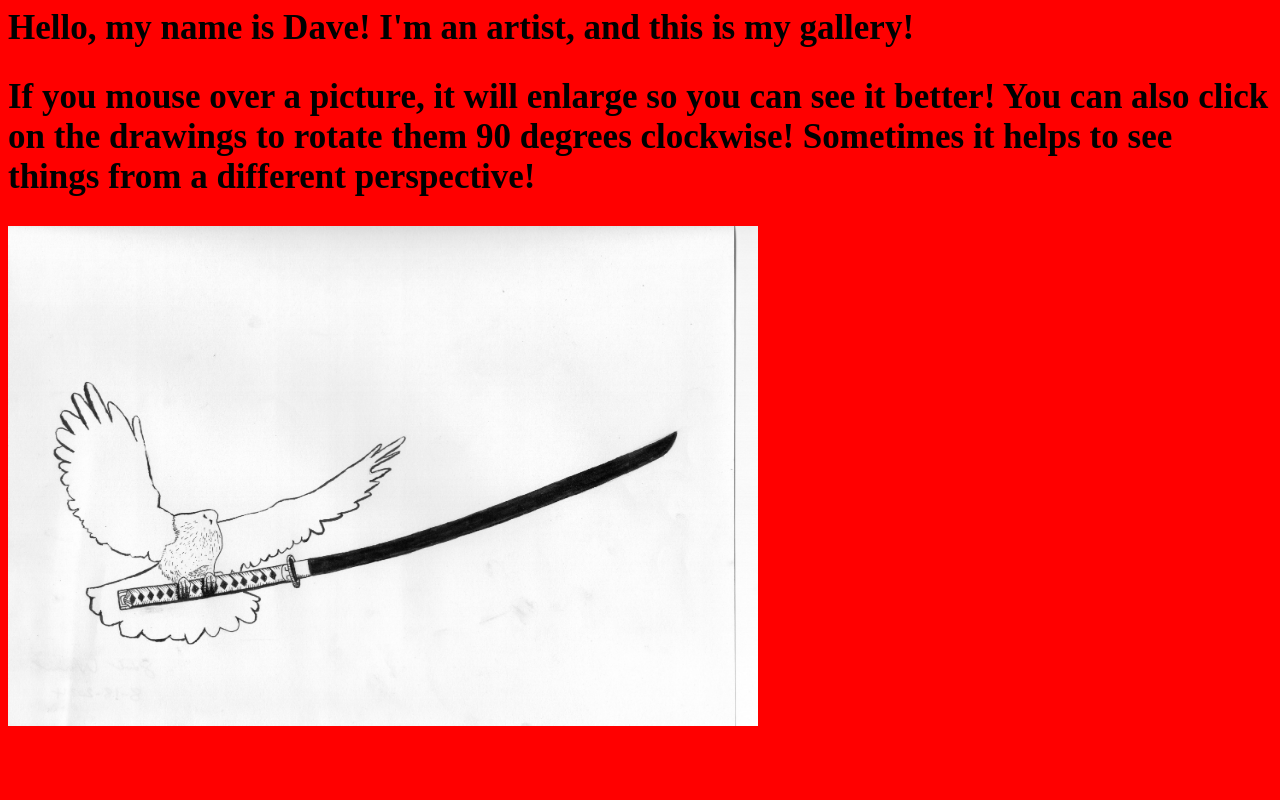
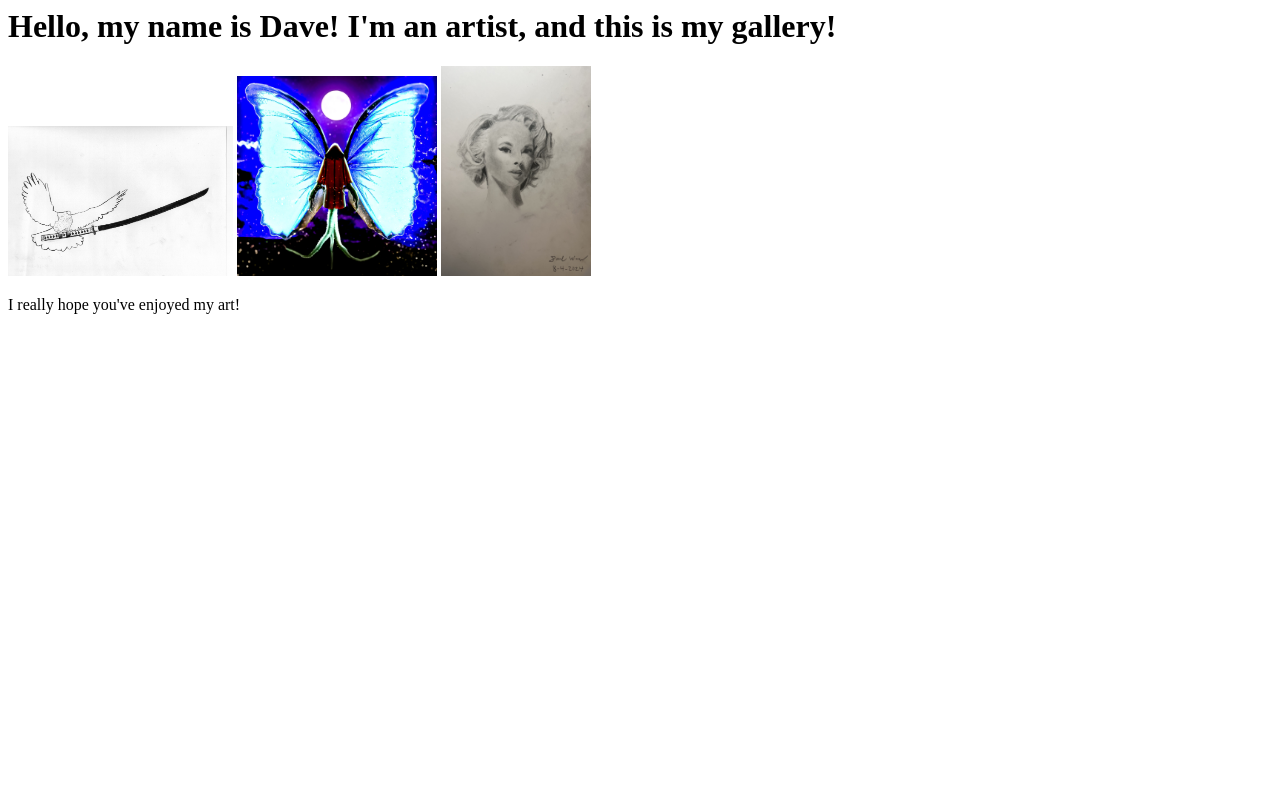
Before and after one commit to dwarner91/DavetheArtist, a plain HTML site: page index.html in a window 1280 px wide. Shown: the top 800 px of the page. Drawn offline with Linux system fonts and the light colour scheme.

Commit message:
added a picture and css

```diff
--- a/index.html
+++ b/index.html
@@ -2,20 +2,23 @@
     <title>Hello jQuery world!</title>
     <meta charset="UTF-8">
     <meta name="viewport" content="width=device-width">
+    <script type="text/javascript" src="jquery-3.7.1.min.js"></script>
+    <script type="text/javascript" src="script.js"></script>
   </head>
   <body>
     <header><h1>Hello, my name is Dave! I'm an artist, and this is my gallery!</h1></header>
     <nav></nav>
     <!-- <button id="enlarge">Click here to enlarge the drawing!</button>
     <button id="shrink">Click here to shrink the drawing!</button> -->
-    <h2>If you mouse over a picture, it will enlarge so you can see it better! You can also click on the drawings to rotate them 90 degrees clockwise! Sometimes it helps to see
+    <!-- <h2>If you mouse over a picture, it will enlarge so you can see it better! You can also click on the drawings to rotate them 90 degrees clockwise! Sometimes it helps to see
       things from a different perspective!
-    </h2>
+    </h2> -->
     <main>
+      <input type="image" src="dove.jpg" alt="Dove wielding a katana" class="wide">
+      <input type="image" src="Eldritch Butterfly Final.jpg" alt="Eldritch Butterfly Monster" class="square">
+      <input type="image" src="singer.jpg" alt="Portrait of a Singer" class="tall">
       <p>I really hope you've enjoyed my art!</p>
      </main>
     <footer></footer>
 
-    <script type="text/javascript" src="jquery-3.7.1.min.js"></script>
-    <script type="text/javascript" src="script.js"></script>
   </body>
--- /dev/null
+++ b/main.css
@@ -0,0 +1 @@
+.selected {border: 5px solid red};
--- a/script.js
+++ b/script.js
@@ -1,17 +1,34 @@
 $(document).ready(function(){
-$(':header').css('font-size', '35px');
-$('body').css('background-color', 'red');
-$('main').prepend('<input type= "image" src="dove.jpg" alt="dove wielding a black katana" class="wide">', '<br>' , '<input type= "image" src="Eldritch Butterfly Final.jpg" alt="eldritch butterfly monster" class= "square">');
-$('input').click(function(){$(this).animate({'rotate': '+=90deg'})});
-$('.square').css({'width': '500px', 'height': '500px', 'margin-top' : '150px'}).mouseover(function(){$(this).animate({'width' : '1000px', 'height' : '1000px'})}).mouseleave(function(){$(this).animate({'width' : '500px', 'height' : '500px'})});
-$('.wide').css({'width': '750px', 'height': '500px'}).mouseover(function(){$(this).animate({'width' : '1500px', 'height' : '1000px'})}).mouseleave(function(){$(this).animate({'width' : '750px', 'height' : '500px'})});
-$('p:last-child').css({'font-size': '20px', 'font-weight': 'bold'});
+// $(':header').css('font-size', '35px');
+// $('body').css('background-color', 'red');
+// $('main').prepend('<input type= "image" src="dove.jpg" alt="dove wielding a black katana" class="wide">', '<br>' , '<input type= "image" src="Eldritch Butterfly Final.jpg" alt="eldritch butterfly monster" class= "square">');
+// $('input').click(function(){$(this).animate({'rotate': '+=90deg'})});
+$('.square').css({'width': '200px', 'height': '200px'})
+
+// .mouseover(function(){$(this).animate({'width' : '1000px', 'height' : '1000px'})}).mouseleave(function(){$(this).animate({'width' : '500px', 'height' : '500px'})});
+$('.wide').css({'width': '225px', 'height': '150px'})
+
+$('.tall').css({'width': '150px', 'height': '210px'})
+
+// .mouseover(function(){$(this).animate({'width' : '1500px', 'height' : '1000px'})}).mouseleave(function(){$(this).animate({'width' : '750px', 'height' : '500px'})});
+// $('p:last-child').css({'font-size': '20px', 'font-weight': 'bold'});
 // $('#enlarge').click(function(){$('input').animate({'width': '1500px', 'height': '1000px'})});
 // $('#shrink').click(function(){$('input').animate({'width': '750px', 'height': '500px'})});
-$('#shrink').click(function(){$('.wide').animate({'width': '750px', 'height': '500px'}); $('.square').animate({'width': '500px', 'height': '500px'})});
+// $('#shrink').click(function(){$('.wide').animate({'width': '750px', 'height': '500px'}); $('.square').animate({'width': '500px', 'height': '500px'})});
+// });
+// $('img').()
+
+$('.selected').css({'border': '5px solid red'})
+
+$('input').click(function(){
+  // $(this).css({'border': '5px solid red'})
+  $(this).toggleClass("selected");
+});
 });
 
-
+// $('input').click(function(){
+//   $('input').addClass('selected');
+// });
 
 window.onbeforeunload = function () {
     window.scrollTo(0, 0);
```
Also changed, not shown: singer.jpg (added).
